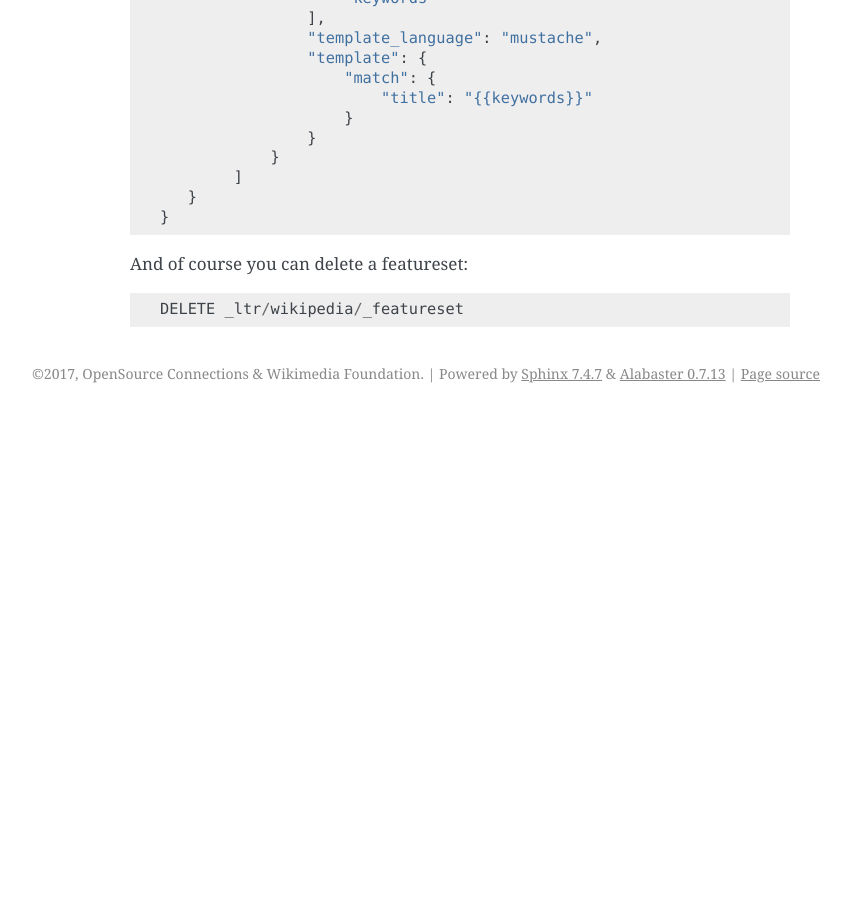
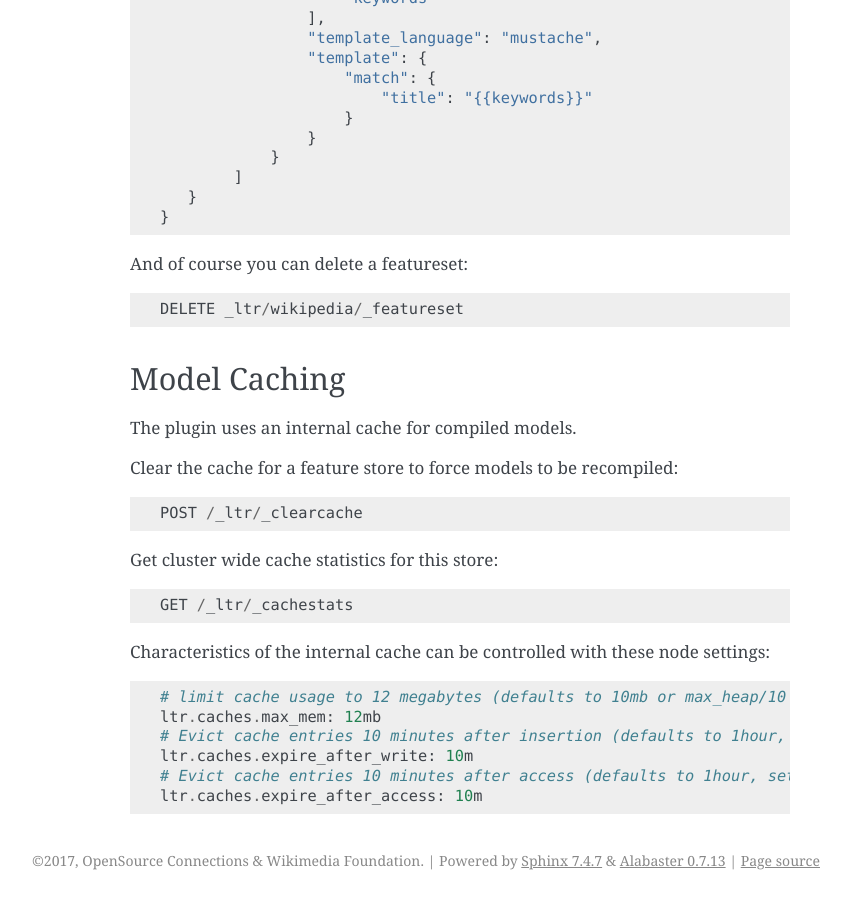
Before and after one commit to o19s/elasticsearch-learning-to-rank, a Sphinx documentation site: the page built from docs/advanced-functionality.rst, in a window 1280 px wide and 900 px high, scrolled down 1742 px. Shown: the whole window, without its empty margins (290-1141 px from the left). Built offline with Sphinx 7.4.7, drawn with Linux system fonts in a browser that asks for light colours; pages that are not in the unit, such as notebooks, are missing from menus; before the commit the page ends 2155 px from its top, so only the background shows below that.

Commit message:
Add cache documentation

```diff
--- a/docs/advanced-functionality.rst
+++ b/docs/advanced-functionality.rst
@@ -81,3 +81,26 @@ Then the same API in this guide applies to this feature store, for example to cr
 And of course you can delete a featureset::
 
     DELETE _ltr/wikipedia/_featureset
+
+=============================
+Model Caching
+=============================
+
+The plugin uses an internal cache for compiled models.
+
+Clear the cache for a feature store to force models to be recompiled::
+
+    POST /_ltr/_clearcache
+
+Get cluster wide cache statistics for this store::
+
+    GET /_ltr/_cachestats
+
+Characteristics of the internal cache can be controlled with these node settings::
+
+    # limit cache usage to 12 megabytes (defaults to 10mb or max_heap/10 if lower)
+    ltr.caches.max_mem: 12mb
+    # Evict cache entries 10 minutes after insertion (defaults to 1hour, set to 0 to disable)
+    ltr.caches.expire_after_write: 10m
+    # Evict cache entries 10 minutes after access (defaults to 1hour, set to 0 to disable)
+    ltr.caches.expire_after_access: 10m
```
